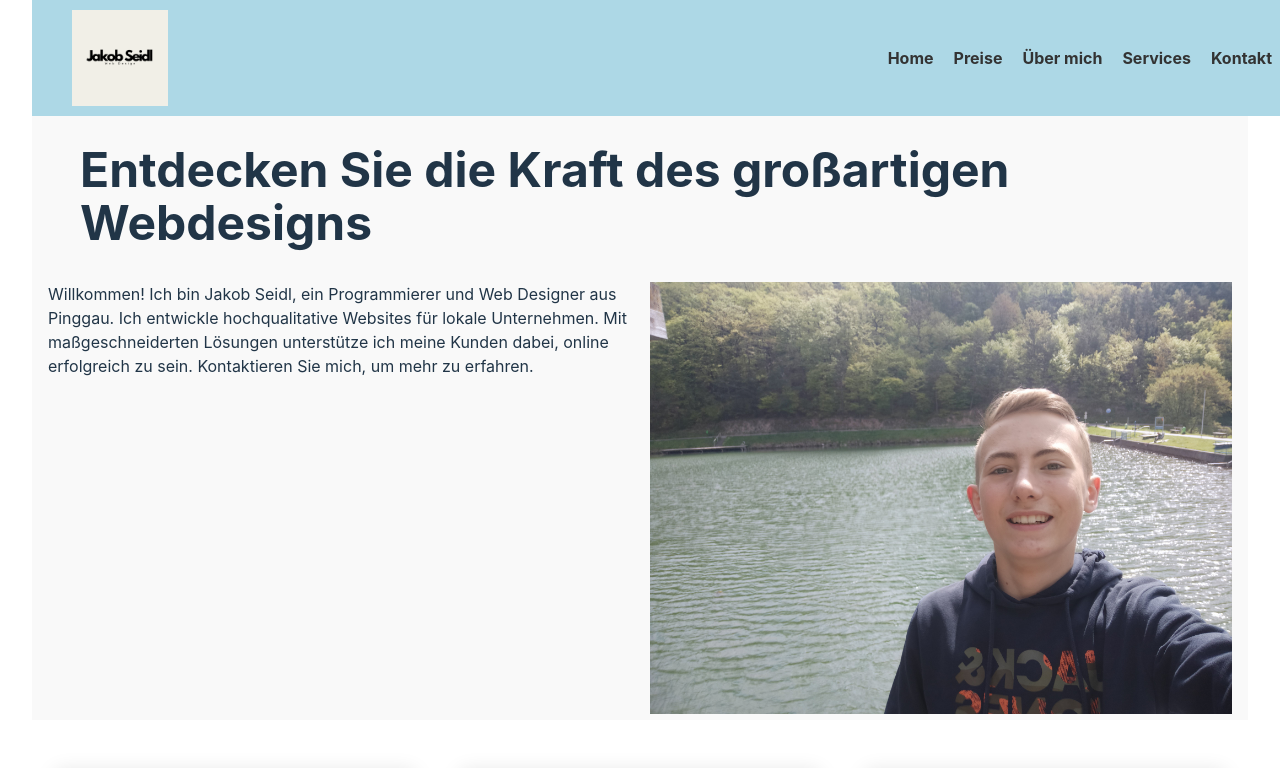
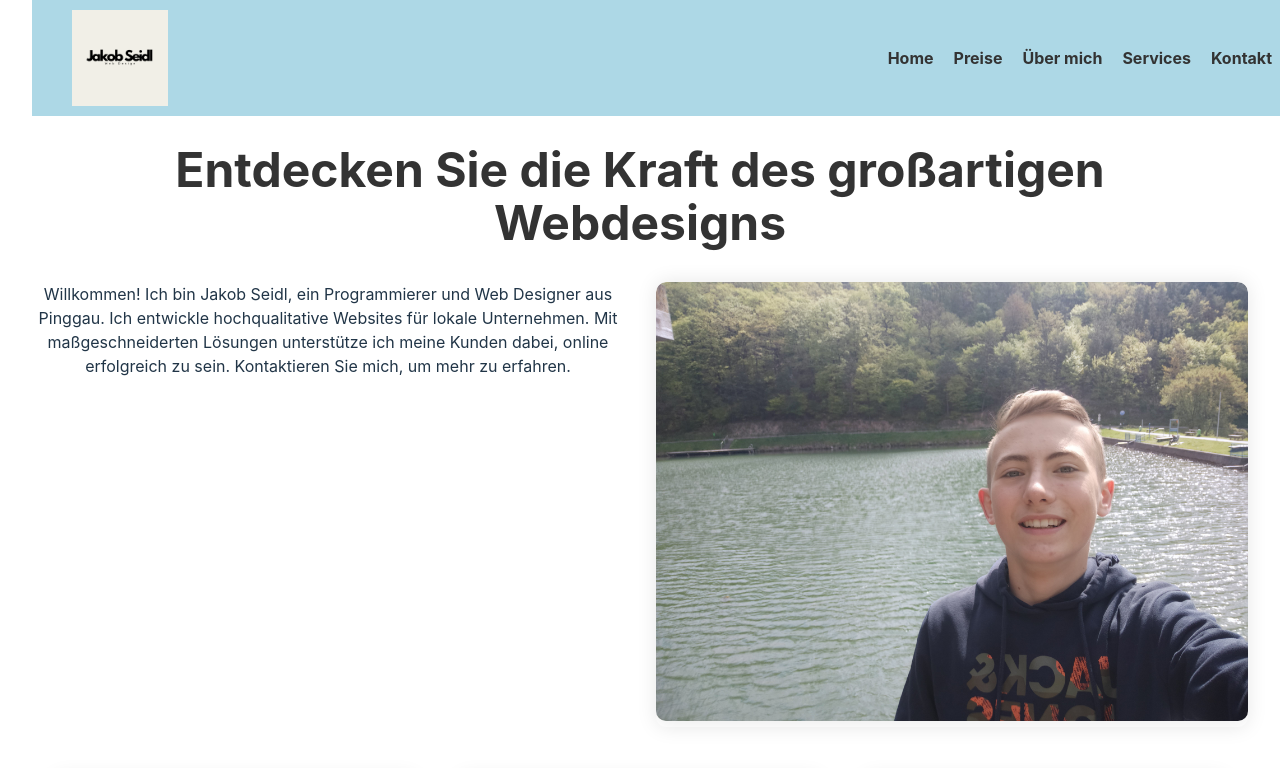
Before and after one commit to jakob2912/portfolio-website, a React (Vite) app: page / in a window 1280 px wide. Shown: the top 768 px of the page. Built offline with nearby package versions, Linux system fonts and the light colour scheme.

Commit message:
upgraded "Home"

```diff
--- a/src/scripts/Home.jsx
+++ b/src/scripts/Home.jsx
@@ -1,9 +1,18 @@
-import React from 'react';
-import homepageImage from '../assets/about.jpg';
+// JavaScript für die Verwendung von State und Effekten
+import React, { useState, useEffect } from 'react';
+import homepageImage from '../assets/about.jpg'; // Bildpfad entsprechend anpassen
 
 const Home = () => {
+  // Beispiel für die Verwendung von State und Effekten
+  const [isVisible, setIsVisible] = useState(false);
+
+  useEffect(() => {
+    // Logik für das Einblenden der Home-Sektion
+    setIsVisible(true);
+  }, []);
+
   return (
-    <section id="home" className="homeSection">
+    <section id="home" className={`homeSection ${isVisible ? 'visible' : ''}`}>
       <h1 className="heading-home">Entdecken Sie die Kraft des großartigen Webdesigns</h1>
       <div className="grid">
         <div className="animateLeft">
@@ -11,7 +20,7 @@ const Home = () => {
             Willkommen! Ich bin Jakob Seidl, ein Programmierer und Web Designer aus Pinggau. Ich entwickle hochqualitative Websites für lokale Unternehmen. Mit maßgeschneiderten Lösungen unterstütze ich meine Kunden dabei, online erfolgreich zu sein. Kontaktieren Sie mich, um mehr zu erfahren.
           </p>
         </div>
-        <div className="animateRight">
+        <div className="animateRight home-picture">
           <img src={homepageImage} alt="Homepage" className="home-picture" />
         </div>
       </div>
--- a/src/styles/Home.css
+++ b/src/styles/Home.css
@@ -1,29 +1,42 @@
-/* Home Styles */
-#home {
-  background-color: #f9f9f9;
+.heading-home {
+  margin-top: 5rem;
+  font-size: 3rem;
+  padding: 2rem;
+  color: #333;
 }
 
-.homeSection {
-  background-color: #f9f9f9;
-  padding: 50px 0;
-  text-align: left;
-  padding: 0 1rem;
+.home-picture {
+  max-width: 100%;
+  border-radius: 10px;
+  box-shadow: 0 0 20px rgba(0, 0, 0, 0.1);
+  overflow: hidden;
+}
+
+.home-picture img {
+  width: 100%;
+  transition: transform 0.5s ease;
+}
+
+.home-picture:hover img {
+  transform: scale(1.1);
+  transform-origin: center;
 }
 
 .grid {
   display: grid;
-  grid-template-columns: repeat(2, 1fr);
-  column-gap: 20px;
+  grid-template-columns: 1fr 1fr;
+  gap: 2rem;
 }
 
-
-.heading-home {
-  margin-top: 5rem;
-  font-size: 3rem;
-  padding: 2rem;
+.animateLeft,
+.animateRight {
+  transition: transform 0.5s ease;
 }
 
-.home-picture {
-  max-width: 100%;
+.animateLeft:hover {
+  transform: translateX(-10px);
+}
 
+.animateRight:hover {
+  transform: translateX(10px);
 }
```
